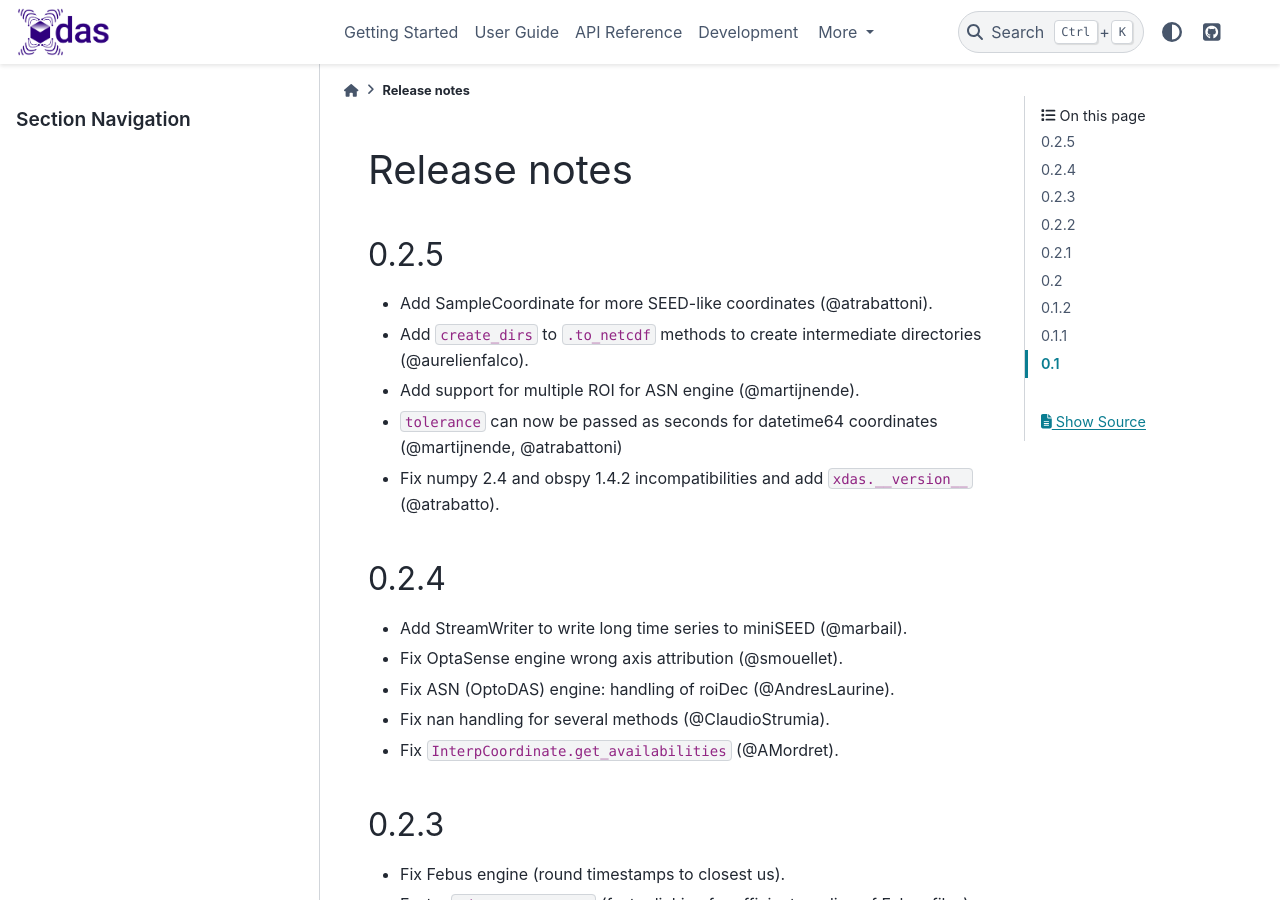
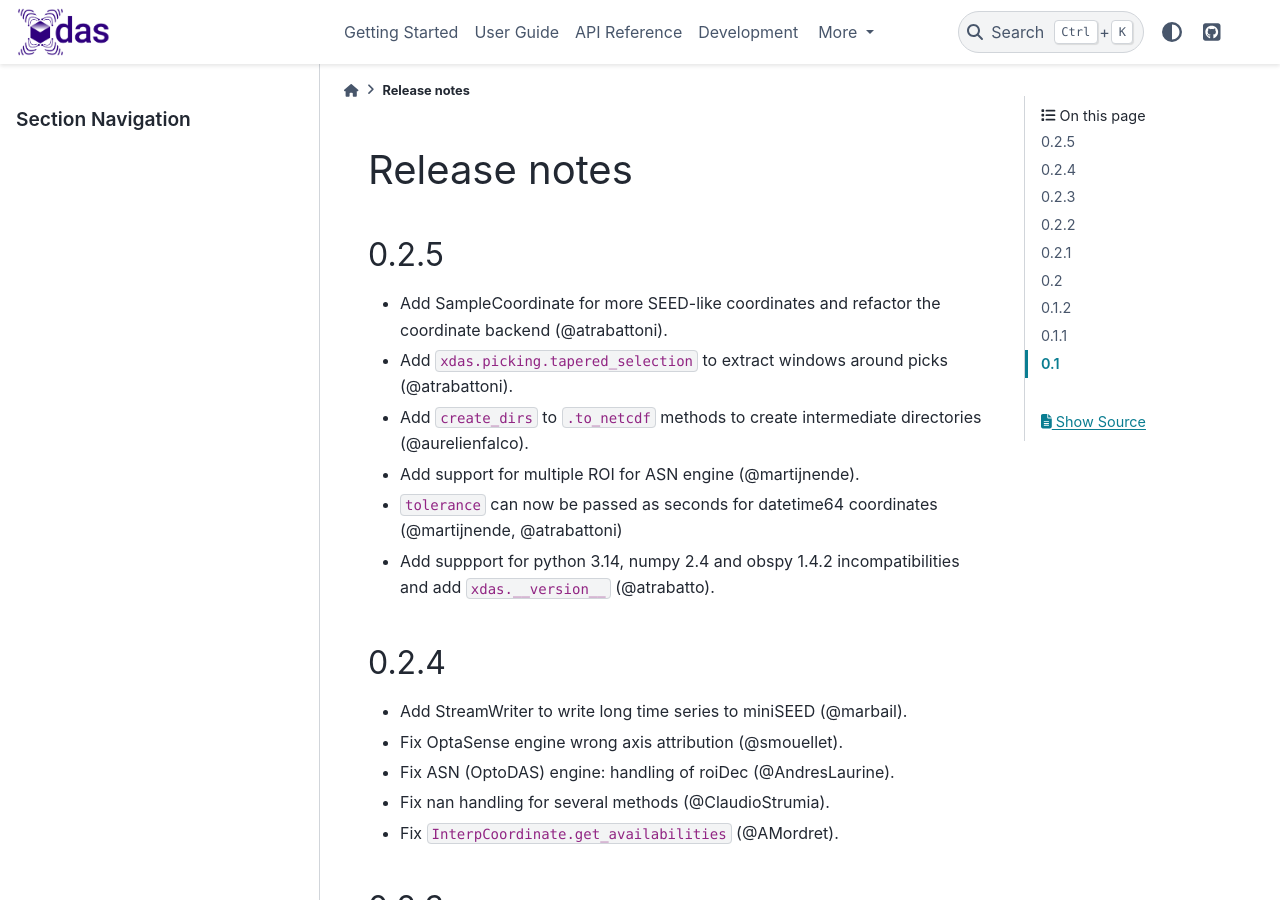
Before and after one commit to xdas-dev/xdas, a Sphinx documentation site: the page built from docs/release-notes.md, in a window 1280 px wide and 900 px high. Built offline with Sphinx 7.4.7 and the PyData theme 0.15.4, drawn with Linux system fonts in a browser that asks for light colours.

Commit message:
Perfect release note.

```diff
--- a/docs/release-notes.md
+++ b/docs/release-notes.md
@@ -1,11 +1,12 @@
 # Release notes
 
 ## 0.2.5
-- Add SampleCoordinate for more SEED-like coordinates (@atrabattoni).
+- Add SampleCoordinate for more SEED-like coordinates and refactor the coordinate backend (@atrabattoni).
+- Add `xdas.picking.tapered_selection` to extract windows around picks (@atrabattoni).
 - Add `create_dirs` to `.to_netcdf` methods to create intermediate directories (@aurelienfalco).
 - Add support for multiple ROI for ASN engine (@martijnende).
 - `tolerance` can now be passed as seconds for datetime64 coordinates (@martijnende, @atrabattoni)
-- Fix numpy 2.4 and obspy 1.4.2 incompatibilities and add `xdas.__version__` (@atrabatto).
+- Add suppport for python 3.14, numpy 2.4 and obspy 1.4.2 incompatibilities and add `xdas.__version__` (@atrabatto).
 
 ## 0.2.4
 - Add StreamWriter to write long time series to miniSEED (@marbail).
```
